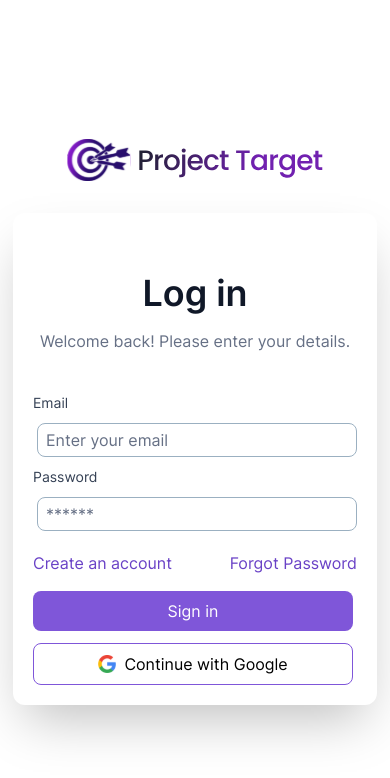
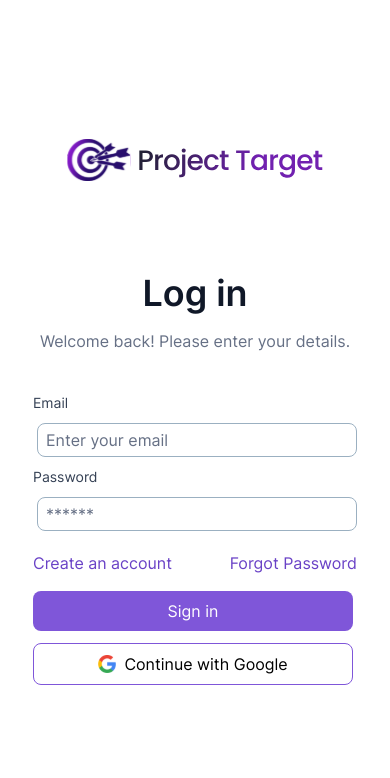
Before and after one commit to Kent-Vincent/project-target, an Angular app: page /login in a window 390 px wide. Shown: the top 778 px of the page. Built offline with nearby package versions, Linux system fonts and the light colour scheme.

Commit message:
fixed shadow for mobile

```diff
--- a/src/app/pages/login/login.component.html
+++ b/src/app/pages/login/login.component.html
@@ -3,7 +3,7 @@
     <div class="flex justify-center mb-8">
       <img src="assets/images/target-logo.svg">
     </div>
-      <div class="max-w-sm rounded-xl overflow-hidden shadow-2xl py-5 px-5">
+      <div class="rounded-xl overflow-hidden shadow-none py-5 px-5 lg:shadow-2xl">
         <div class="flex items-center justify-center mb-10 mt-10">
           <div>
             <div class="text-center">
--- a/src/app/pages/signup/signup.component.html
+++ b/src/app/pages/signup/signup.component.html
@@ -3,7 +3,7 @@
         <div class="flex justify-center mb-8">
             <img src="assets/images/target-logo.svg">
         </div>
-        <div class="rounded-xl overflow-hidden shadow-2xl py-5 px-5">
+        <div class="rounded-xl overflow-hidden shadow-none py-5 px-5 lg:shadow-2xl">
         <div class="flex items-center justify-center mb-10 mt-10">
             <div>
             <div class="text-center">
```
